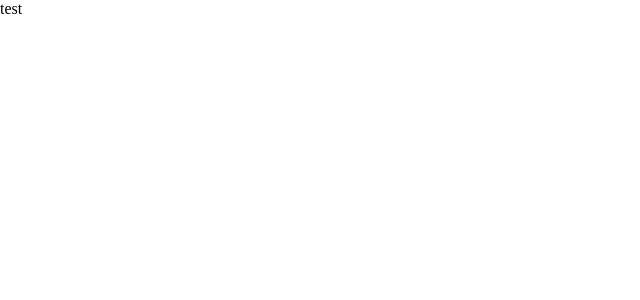
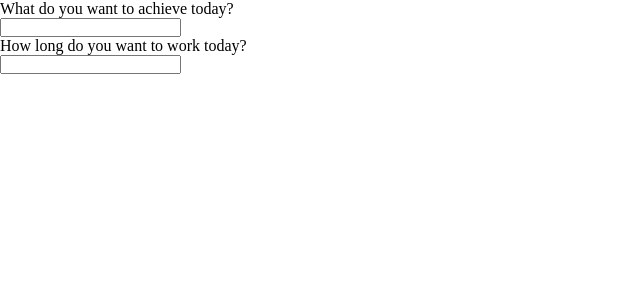
Before and after one commit to ChrisJLP/Productivity-planner, a React (Vite) app: page / in a window 1280 px wide. Shown: the top 300 px of the page, without its empty margins (0-640 px from the left). Built offline with nearby package versions, Linux system fonts and the light colour scheme.

Commit message:
Add basic info to Planner

```diff
--- a/src/App.jsx
+++ b/src/App.jsx
@@ -1,41 +1,9 @@
-// import { useState } from 'react'
-// import reactLogo from './assets/react.svg'
-// import viteLogo from '/vite.svg'
-// import './App.css'
-
-// function App() {
-//   const [count, setCount] = useState(0)
-
-//   return (
-//     <>
-//       <div>
-//         <a href="https://vitejs.dev" target="_blank">
-//           <img src={viteLogo} className="logo" alt="Vite logo" />
-//         </a>
-//         <a href="https://react.dev" target="_blank">
-//           <img src={reactLogo} className="logo react" alt="React logo" />
-//         </a>
-//       </div>
-//       <h1>Vite + React</h1>
-//       <div className="card">
-//         <button onClick={() => setCount((count) => count + 1)}>
-//           count is {count}
-//         </button>
-//         <p>
-//           Edit <code>src/App.jsx</code> and save to test HMR
-//         </p>
-//       </div>
-//       <p className="read-the-docs">
-//         Click on the Vite and React logos to learn more
-//       </p>
-//     </>
-//   )
-// }
+import Planner from "./components/Planner.jsx";
 
 // export default App
 
 function App() {
-  return "test";
+  return <Planner />;
 }
 
 export default App;
--- a/src/components/Planner.jsx
+++ b/src/components/Planner.jsx
@@ -0,0 +1,17 @@
+import { useState } from "react";
+
+function Planner() {
+  const { taskInputVal, setTaskInputVal } = useState("");
+  const { workTimeVal, setWorkTimeVal } = useState("");
+
+  return (
+    <>
+      <p>What do you want to achieve today?</p>
+      <input type="text" name="task-entry" value={taskInputVal} />
+      <p>How long do you want to work today?</p>
+      <input type="text" name="work-time-entry" value={workTimeVal} />
+    </>
+  );
+}
+
+export default Planner;
```
